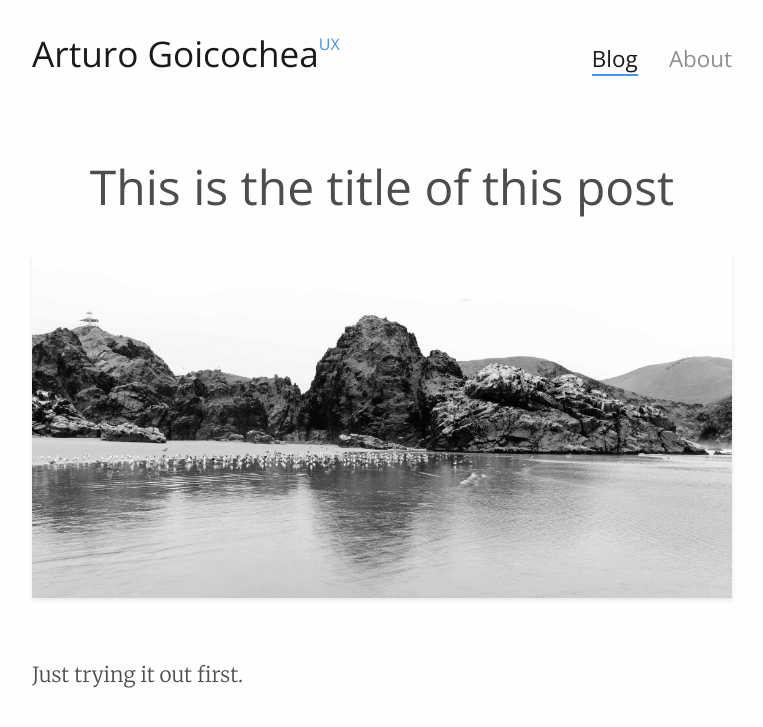
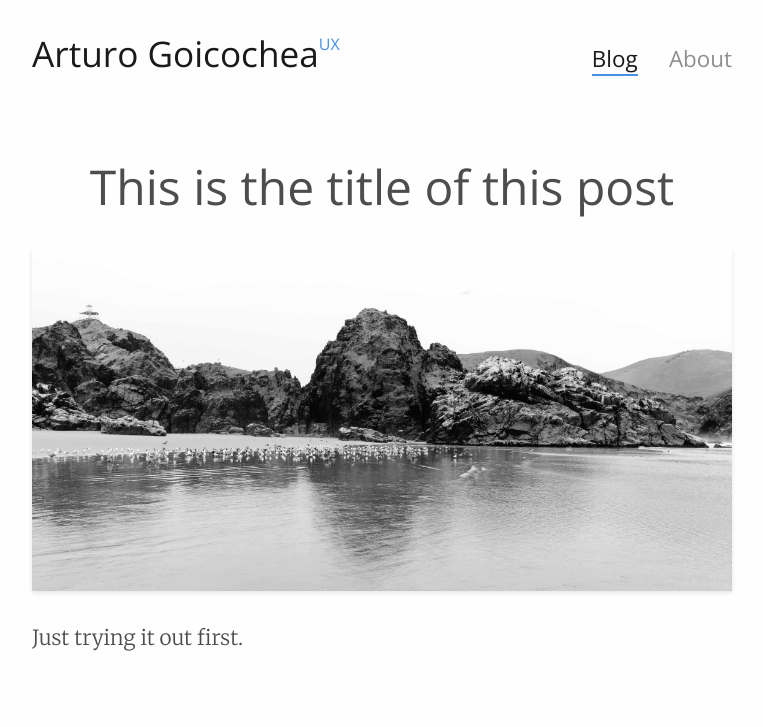
Before and after one commit to arturogh/arturogh, a Jekyll site: the page built from _posts/2015-05-28-hello-blog.md, in a window 1280 px wide. Shown: the top 727 px of the page, without its empty margins (258-1021 px from the left). Built offline with Jekyll 4.4.1, drawn with Linux system fonts in a browser that asks for light colours.

Commit message:
About page semi ready

```diff
--- a/_posts/2015-05-28-hello-blog.md
+++ b/_posts/2015-05-28-hello-blog.md
@@ -6,6 +6,6 @@
 excerpt: Here I can write a bit about the post so that you can learn.
 ---
 
-<img src="{{site.baseurl}}/public/images/long-img-1.jpg" alt="">
+<div><img src="{{site.baseurl}}/public/images/long-img-1.jpg" alt=""></div>
 
 Just trying it out first.
--- a/about.html
+++ b/about.html
@@ -5,4 +5,8 @@
 
 <h2>This is my about page</h2>
 <img src="{{site.baseurl}}/public/images/img-me.jpg" alt="">
-<p>You better like it.</p>
+
+<div class="bio">
+	<p>You better like it.</p>
+	<p>I mean it.</p>
+</div>
```
